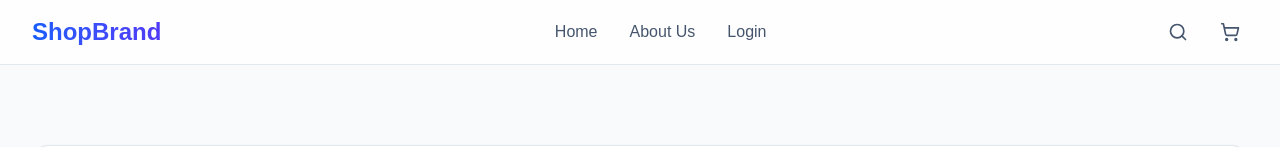
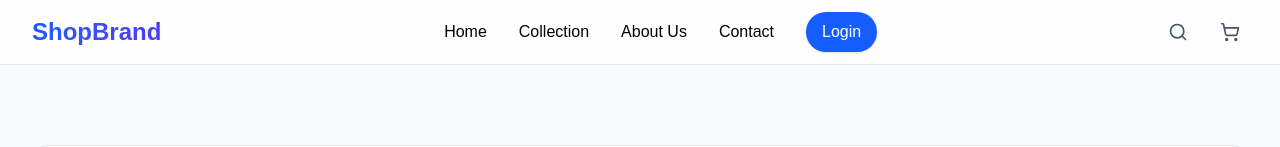
Before and after one commit to janitha-visna/ecommerce-frontend, a Next.js app: page / in a window 1280 px wide. Shown: the top 147 px of the page. Built offline with nearby package versions, Linux system fonts and the light colour scheme.

Commit message:
refactor header

```diff
--- a/app/components/Header.tsx
+++ b/app/components/Header.tsx
@@ -24,20 +24,31 @@ export default function Header() {
 
           {/* Desktop Navigation */}
           <nav className="hidden md:flex items-center gap-8">
-                        <Link href="/" className="text-slate-600 hover:text-blue-600 font-medium transition-colors">
+            <Link href="/" className="text-black">
               Home
             </Link>
 
-                        <Link href="/about" className="text-slate-600 hover:text-blue-600 font-medium transition-colors">
+            <Link href="/collection" className="text-black">
+              Collection
+            </Link>
+
+            <Link href="/about" className="text-black">
               About Us
             </Link>
 
+            <Link href="/contact" className="text-black">
+              Contact
+            </Link>
+
             {user ? (
-                            <Link href="/profile" className="text-slate-600 hover:text-blue-600 font-medium transition-colors">
+              <Link href="/profile" className="text-black">
                 Hi, {user.name.split(" ")[0]}
               </Link>
             ) : (
-                            <Link href="/login" className="text-slate-600 hover:text-blue-600 font-medium transition-colors">
+              <Link
+                href="/login"
+                className="px-4 py-2 rounded-full bg-blue-600 text-white font-medium hover:bg-blue-700 transition-colors shadow-sm"
+              >
                 Login
               </Link>
             )}
@@ -49,10 +60,13 @@ export default function Header() {
               <Search className="w-5 h-5" />
             </button>
 
-                        <Link href="/cart" className="relative p-2 text-slate-600 hover:text-blue-600 transition-colors group">
+            <Link
+              href="/cart"
+              className="relative p-2 text-slate-600 hover:text-blue-600 transition-colors group"
+            >
               <ShoppingCart className="w-5 h-5 group-hover:scale-110 transition-transform" />
               {cartCount > 0 && (
-                                <span className="absolute top-0 right-0 bg-red-500 text-white text-[10px] font-bold w-4 h-4 flex items-center justify-center rounded-full animate-in zoom-in duration-200">
+                <span className="absolute top-0 right-0 bg-red-500 text-white text-[10px] font-bold w-4 h-4 flex items-center justify-center rounded-full">
                   {cartCount}
                 </span>
               )}
@@ -62,7 +76,11 @@ export default function Header() {
               className="md:hidden p-2 text-slate-600"
               onClick={() => setIsMenuOpen(!isMenuOpen)}
             >
-                            {isMenuOpen ? <X className="w-6 h-6" /> : <Menu className="w-6 h-6" />}
+              {isMenuOpen ? (
+                <X className="w-6 h-6" />
+              ) : (
+                <Menu className="w-6 h-6" />
+              )}
             </button>
           </div>
         </div>
@@ -70,33 +88,59 @@ export default function Header() {
 
       {/* Mobile Menu */}
       {isMenuOpen && (
-                <div className="md:hidden border-t border-slate-100 bg-white animate-in slide-in-from-top-2 duration-200">
+        <div className="md:hidden border-t border-slate-100 bg-white">
           <div className="space-y-1 px-4 py-4">
+            <MobileLink href="/" setIsMenuOpen={setIsMenuOpen}>
+              Home
+            </MobileLink>
+
+            <MobileLink href="/collection" setIsMenuOpen={setIsMenuOpen}>
+              Collection
+            </MobileLink>
+
+            <MobileLink href="/about" setIsMenuOpen={setIsMenuOpen}>
+              About Us
+            </MobileLink>
+
+            <MobileLink href="/contact" setIsMenuOpen={setIsMenuOpen}>
+              Contact
+            </MobileLink>
+
+            <MobileLink href="/cart" setIsMenuOpen={setIsMenuOpen}>
+              Cart ({cartCount})
+            </MobileLink>
+
+            {!user && (
               <Link
-                            href="/"
-                            className="block px-3 py-2 text-slate-600 hover:bg-slate-50 hover:text-blue-600 rounded-lg font-medium"
+                href="/login"
                 onClick={() => setIsMenuOpen(false)}
+                className="block mt-3 text-center px-4 py-2 rounded-full bg-blue-600 text-white font-medium hover:bg-blue-700 transition-colors"
               >
-                            Home
+                Login
               </Link>
-
-                        <Link
-                            href="/about"
-                            className="block px-3 py-2 text-slate-600 hover:bg-slate-50 hover:text-blue-600 rounded-lg font-medium"
-                            onClick={() => setIsMenuOpen(false)}
-                        >
-                            About Us
-                        </Link>
-                        <Link
-                            href="/cart"
-                            className="block px-3 py-2 text-slate-600 hover:bg-slate-50 hover:text-blue-600 rounded-lg font-medium"
-                            onClick={() => setIsMenuOpen(false)}
-                        >
-                            Cart ({cartCount})
-                        </Link>
+            )}
           </div>
         </div>
       )}
     </header>
   );
 }
+
+/* Reusable styles */
+const MobileLink = ({
+  href,
+  children,
+  setIsMenuOpen,
+}: {
+  href: string;
+  children: React.ReactNode;
+  setIsMenuOpen: (value: boolean) => void;
+}) => (
+  <Link
+    href={href}
+    onClick={() => setIsMenuOpen(false)}
+    className="block px-3 py-2 text-slate-600 hover:bg-slate-50 hover:text-blue-600 rounded-lg font-medium"
+  >
+    {children}
+  </Link>
+);
```
Lines whose indentation alone changed are shown as unchanged.
